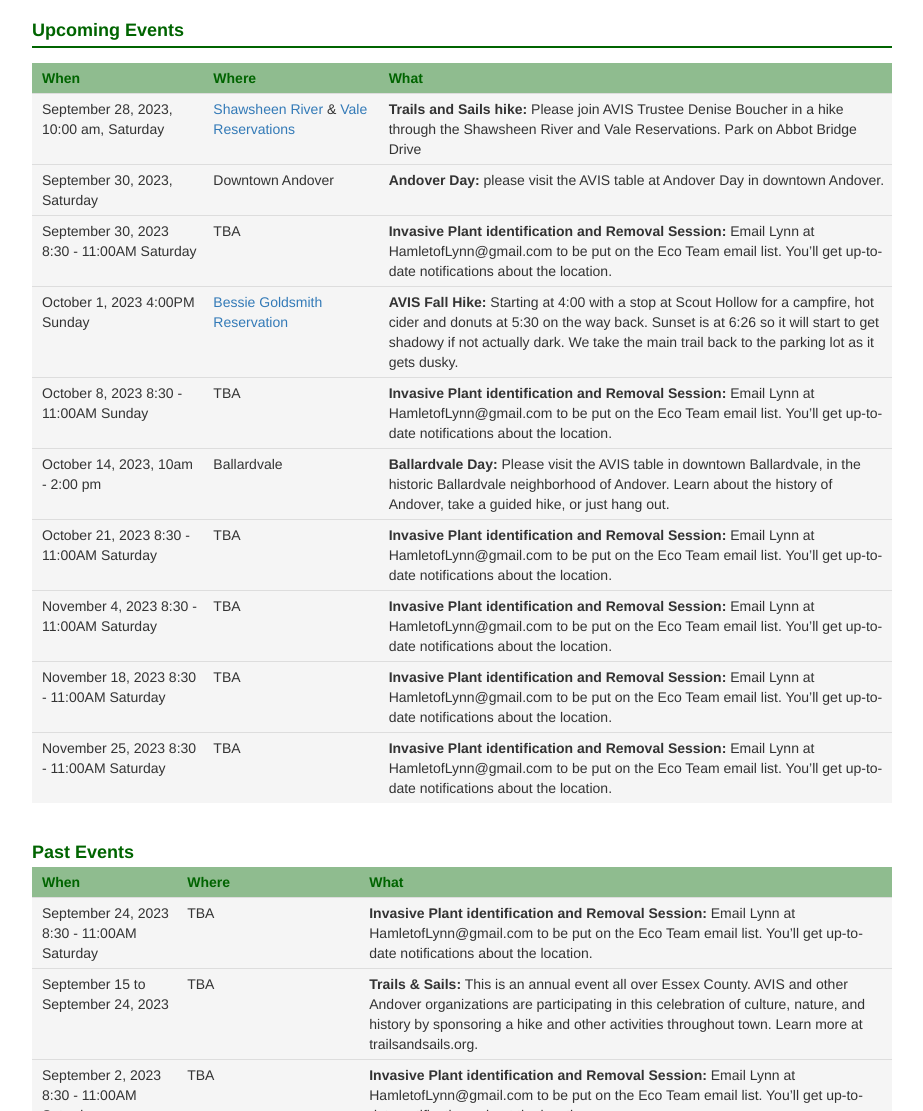
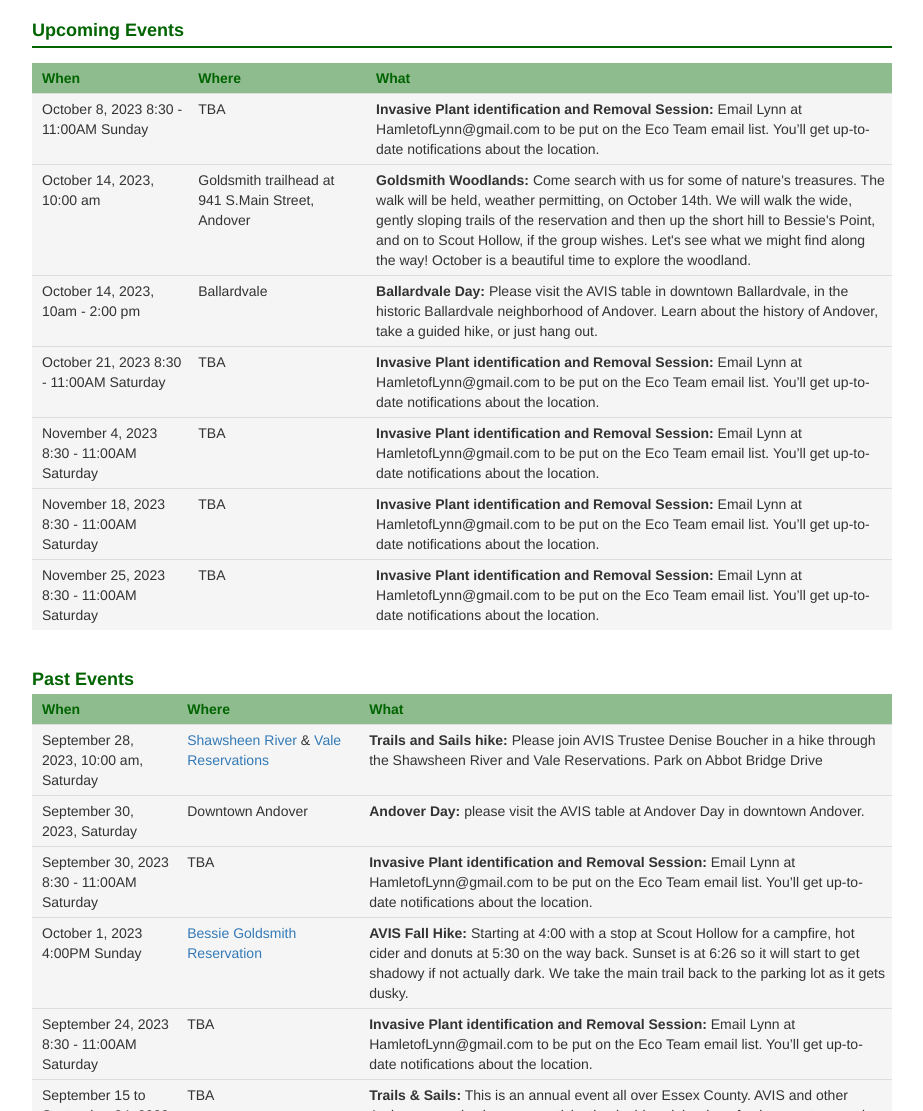
Before and after one commit to avisandover/avis-website, a Jekyll site: the page built from events.html, in a window 1280 px wide and 1400 px high, cut to the strip 289-1400 px from the top of the window. Shown: the whole strip, without its empty margins (178-1101 px from the left). Built offline with Jekyll 4.4.1, drawn with Linux system fonts in a browser that asks for light colours; nearby versions of some CDN libraries.

Commit message:
Events update

```diff
--- a/_layouts/cal.html
+++ b/_layouts/cal.html
@@ -39,6 +39,12 @@
             title: 'Ballardvale Day: Visit AVIS Table',
             start: "2023-10-14T10:00:00-00:00",
             end: "2023-10-14T14:00:00-00:00",
+            url: "/events.html"
+          },
+          {
+            title: 'Goldsmith Woodlands',
+            start: "2023-10-14T10:00:00-00:00",
+            end: "2023-10-14T12:00:00-00:00",
             url: "/events.html"
           },
           {
--- a/events.html
+++ b/events.html
@@ -26,30 +26,7 @@
 
 		<tr>
 			<td>
-				September 28, 2023, 10:00 am, Saturday
-			</td>
-			<td>
-				<a href="/shawsheenriver.html">Shawsheen River</a> &amp; <a href="/vale.html">Vale Reservations</a>
-			</td>
-			<td>
-				<b>Trails and Sails hike:</b> Please join AVIS Trustee Denise Boucher in a hike through the Shawsheen
-				River and Vale Reservations. Park on Abbot Bridge Drive
-			</td>
-		</tr>
-		<tr>
-			<td>
-				September 30, 2023, Saturday
-			</td>
-			<td>
-				Downtown Andover
-			</td>
-			<td>
-				<b>Andover Day:</b> please visit the AVIS table at Andover Day in downtown Andover.
-			</td>
-		</tr>
-		<tr>
-			<td>
-				September 30, 2023 8:30 - 11:00AM Saturday
+				October 8, 2023 8:30 - 11:00AM Sunday
 			</td>
 			<td>
 				TBA
@@ -63,30 +40,16 @@
 
 		<tr>
 			<td>
-				October 1, 2023 4:00PM Sunday
+				October 14, 2023, 10:00 am
 			</td>
 			<td>
-				<a href="/goldsmith.html">Bessie Goldsmith Reservation</a>
+				Goldsmith trailhead at 941 S.Main Street, Andover
 			</td>
 			<td>
-				<b>AVIS Fall Hike: </b>
-				Starting at 4:00 with a stop at Scout Hollow for a campfire, hot cider and donuts at 5:30 on the way
-				back. Sunset is at 6:26 so it will start to get shadowy if not actually dark. We take the main trail
-				back to the parking lot as it gets dusky.
-			</td>
-		</tr>
-
-		<tr>
-			<td>
-				October 8, 2023 8:30 - 11:00AM Sunday
-			</td>
-			<td>
-				TBA
-			</td>
-			<td>
-				<b>Invasive Plant identification and Removal Session: </b>
-				Email Lynn at HamletofLynn@gmail.com to be put on the Eco Team email list. You’ll get up-to-date
-				notifications about the location.
+				<b>Goldsmith Woodlands:</b> Come search with us for some of nature's treasures. The
+				walk will be held, weather permitting, on October 14th. We will walk the wide, gently sloping trails of
+				the reservation and then up the short hill to Bessie's Point, and on to Scout Hollow, if the group
+				wishes. Let's see what we might find along the way! October is a beautiful time to explore the woodland.
 			</td>
 		</tr>
 
@@ -173,6 +136,57 @@
 			</tr>
 		</thead>
 
+		<tr>
+			<td>
+				September 28, 2023, 10:00 am, Saturday
+			</td>
+			<td>
+				<a href="/shawsheenriver.html">Shawsheen River</a> &amp; <a href="/vale.html">Vale Reservations</a>
+			</td>
+			<td>
+				<b>Trails and Sails hike:</b> Please join AVIS Trustee Denise Boucher in a hike through the Shawsheen
+				River and Vale Reservations. Park on Abbot Bridge Drive
+			</td>
+		</tr>
+		<tr>
+			<td>
+				September 30, 2023, Saturday
+			</td>
+			<td>
+				Downtown Andover
+			</td>
+			<td>
+				<b>Andover Day:</b> please visit the AVIS table at Andover Day in downtown Andover.
+			</td>
+		</tr>
+		<tr>
+			<td>
+				September 30, 2023 8:30 - 11:00AM Saturday
+			</td>
+			<td>
+				TBA
+			</td>
+			<td>
+				<b>Invasive Plant identification and Removal Session: </b>
+				Email Lynn at HamletofLynn@gmail.com to be put on the Eco Team email list. You’ll get up-to-date
+				notifications about the location.
+			</td>
+		</tr>
+
+		<tr>
+			<td>
+				October 1, 2023 4:00PM Sunday
+			</td>
+			<td>
+				<a href="/goldsmith.html">Bessie Goldsmith Reservation</a>
+			</td>
+			<td>
+				<b>AVIS Fall Hike: </b>
+				Starting at 4:00 with a stop at Scout Hollow for a campfire, hot cider and donuts at 5:30 on the way
+				back. Sunset is at 6:26 so it will start to get shadowy if not actually dark. We take the main trail
+				back to the parking lot as it gets dusky.
+			</td>
+		</tr>
 		<tr>
 			<td>
 				September 24, 2023 8:30 - 11:00AM Saturday
```
Also changed, not shown: index.html (+3 -4 lines).
